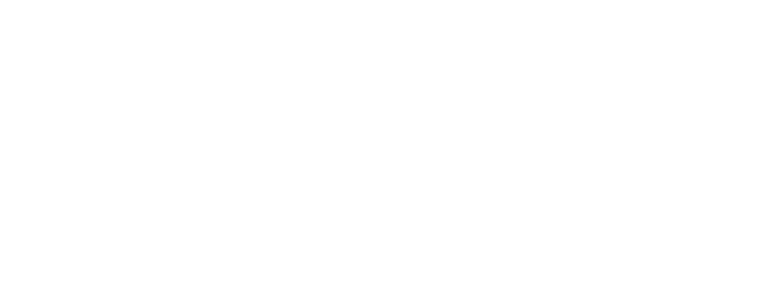
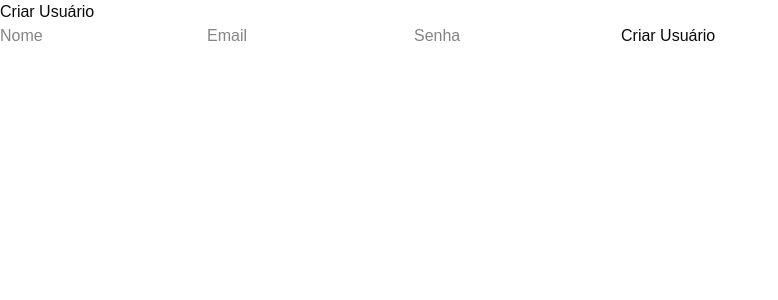
Before and after one commit to PietroDub/Damp-Code-Front, a React (Vite) app: page /cadastroUser in a window 1280 px wide. Before the commit this address had no page. Shown: the top 300 px of the page, without its empty margins (0-778 px from the left). Built offline with nearby package versions, Linux system fonts and the light colour scheme.

Commit message:
conexão com react

```diff
--- a/src/App.jsx
+++ b/src/App.jsx
@@ -2,6 +2,7 @@ import React from 'react'
 import { BrowserRouter, Route, Routes } from 'react-router-dom'
 import Home from './Pages/Home'
 import Explore from './Pages/Explore'
+import CreateUsuario from './Pages/CreateUsuario'
 
 const App = () => {
   return (
@@ -9,6 +10,7 @@ const App = () => {
         <Route path='/' element={<Home />}></Route>
         <Route path='/explore' element={<Explore />}></Route>
         <Route path='/' element={<h1>Rota Não Encontrada!</h1>}></Route>
+        <Route path='/cadastroUser' element={<CreateUsuario />}></Route>
       </Routes>
   )
 }
--- a/src/Componentes/Header.jsx
+++ b/src/Componentes/Header.jsx
@@ -20,7 +20,7 @@ const Header = () => {
               <a href="">Ranking</a>
               <a href="">Para Empresas</a>
               <a href="">Entrar</a>
-              <a href="">Criar Conta</a>
+              <Link to={'/cadastroUser'}>Criar Conta</Link>
             </nav>
             <div className='flex h-2/3 gap-x-5 lg:pl-5'>
                 <img src="/src/assets/portugues.svg" alt="" />
@@ -32,11 +32,11 @@ const Header = () => {
           {/* Modo mobile -> medium */}
           <div className='hidden md:flex lg:hidden'>
             <nav className='w-5/6 text-lg text-texto flex items-center justify-center gap-x-3'>
-              <a to={'/explore'} className='hover:text-primaria-hover'>Explorar</a>
+              <Link to={'/explore'} className='hover:text-primaria-hover'>Explorar</Link>
               <a className='hover:text-primaria-hover' href="">Ranking</a>
               <a className='hover:text-primaria-hover' href="">Para Empresas</a>
               <a className='hover:text-primaria-hover' href="">Entrar</a>
-              <a className='hover:text-primaria-hover' href="">Criar Conta</a>
+              <Link to={'/cadastroUser'}>Criar Conta</Link>
             </nav>
             <div className='flex gap-x-5 w-1/4 items-center justify-center'>
                 <img className="h-3/4" src="/src/assets/portugues.svg" alt="" />
@@ -64,8 +64,8 @@ const Header = () => {
            hover:text-primaria-hover transition-all cursor-pointer'> Para Empresas </li>
            <li className='w-full p-4 text-center text-texto
            hover:text-primaria-hover transition-all cursor-pointer'> Entrar </li>
-           <li className='w-full p-4 text-center text-texto
-           hover:text-primaria-hover transition-all cursor-pointer'> Criar Conta </li>
+           <Link className='w-full p-4 text-center text-texto
+           hover:text-primaria-hover transition-all cursor-pointer'> Criar Conta </Link>
       </div>
     </header>
 
--- /dev/null
+++ b/src/Pages/CreateUser.jsx
@@ -0,0 +1,87 @@
+import { useState } from "react";
+
+export default function CreateUser() {
+  const [name, setName] = useState("");
+  const [email, setEmail] = useState("");
+
+  const [loading, setLoading] = useState(false);
+  const [message, setMessage] = useState("");
+
+  async function handleSubmit(e) {
+    e.preventDefault();
+
+    setLoading(true);
+    setMessage("");
+
+    const user = {
+      name,
+      email
+    };
+
+    try {
+      const response = await fetch("https://localhost:7003/api/users", {
+        method: "POST",
+        headers: {
+          "Content-Type": "application/json"
+        },
+        body: JSON.stringify(user)
+      });
+
+      if (!response.ok) {
+        throw new Error("Erro ao criar usuário");
+      }
+
+      const data = await response.json();
+
+      console.log("Usuário criado:", data);
+
+      setMessage("Usuário criado com sucesso!");
+
+      // limpa o formulário
+      setName("");
+      setEmail("");
+
+    } catch (error) {
+      console.error(error);
+      setMessage("Erro ao criar usuário");
+    } finally {
+      setLoading(false);
+    }
+  }
+
+  return (
+    <div>
+      <h2>Criar Usuário</h2>
+
+      <form onSubmit={handleSubmit}>
+        <div>
+          <label>Nome</label>
+          <input
+            type="text"
+            value={name}
+            onChange={(e) => setName(e.target.value)}
+            placeholder="Digite o nome"
+            required
+          />
+        </div>
+
+        <div>
+          <label>Email</label>
+          <input
+            type="email"
+            value={email}
+            onChange={(e) => setEmail(e.target.value)}
+            placeholder="Digite o email"
+            required
+          />
+        </div>
+
+        <button type="submit" disabled={loading}>
+          {loading ? "Criando..." : "Criar Usuário"}
+        </button>
+      </form>
+
+      {message && <p>{message}</p>}
+    </div>
+  );
+}
--- /dev/null
+++ b/src/Pages/CreateUsuario.jsx
@@ -0,0 +1,92 @@
+import { useState } from "react";
+
+const CreateUsuario = () => {
+  const [name, setName] = useState("");
+  const [email, setEmail] = useState("");
+  const [password, setPassword] = useState("");
+
+  const [loading, setLoading] = useState(false);
+  const [message, setMessage] = useState("");
+
+  async function handleSubmit(e) {
+    e.preventDefault();
+
+    setLoading(true);
+    setMessage("");
+
+    const user = {
+      name,
+      email,
+      password,
+      tecnologias: [] // pode mandar vazio por enquanto
+    };
+
+    try {
+      const response = await fetch(
+        "https://localhost:7092/api/Auth/register/participante",
+        {
+          method: "POST",
+          headers: {
+            "Content-Type": "application/json"
+          },
+          body: JSON.stringify(user)
+        }
+      );
+
+      if (!response.ok) {
+        throw new Error("Erro ao criar usuário");
+      }
+
+      const data = await response.json();
+
+      console.log("Usuário criado:", data);
+
+      setMessage("Usuário criado com sucesso!");
+
+      setName("");
+      setEmail("");
+      setPassword("");
+
+    } catch (error) {
+      console.error(error);
+      setMessage("Erro ao criar usuário");
+    } finally {
+      setLoading(false);
+    }
+  }
+
+  return (
+    <div>
+      <h2>Criar Usuário</h2>
+
+      <form onSubmit={handleSubmit}>
+        <input
+          placeholder="Nome"
+          value={name}
+          onChange={(e) => setName(e.target.value)}
+        />
+
+        <input
+          placeholder="Email"
+          value={email}
+          onChange={(e) => setEmail(e.target.value)}
+        />
+
+        <input
+          type="password"
+          placeholder="Senha"
+          value={password}
+          onChange={(e) => setPassword(e.target.value)}
+        />
+
+        <button type="submit" disabled={loading}>
+          {loading ? "Criando..." : "Criar Usuário"}
+        </button>
+      </form>
+
+      {message && <p>{message}</p>}
+    </div>
+  );
+};
+
+export default CreateUsuario;
```
